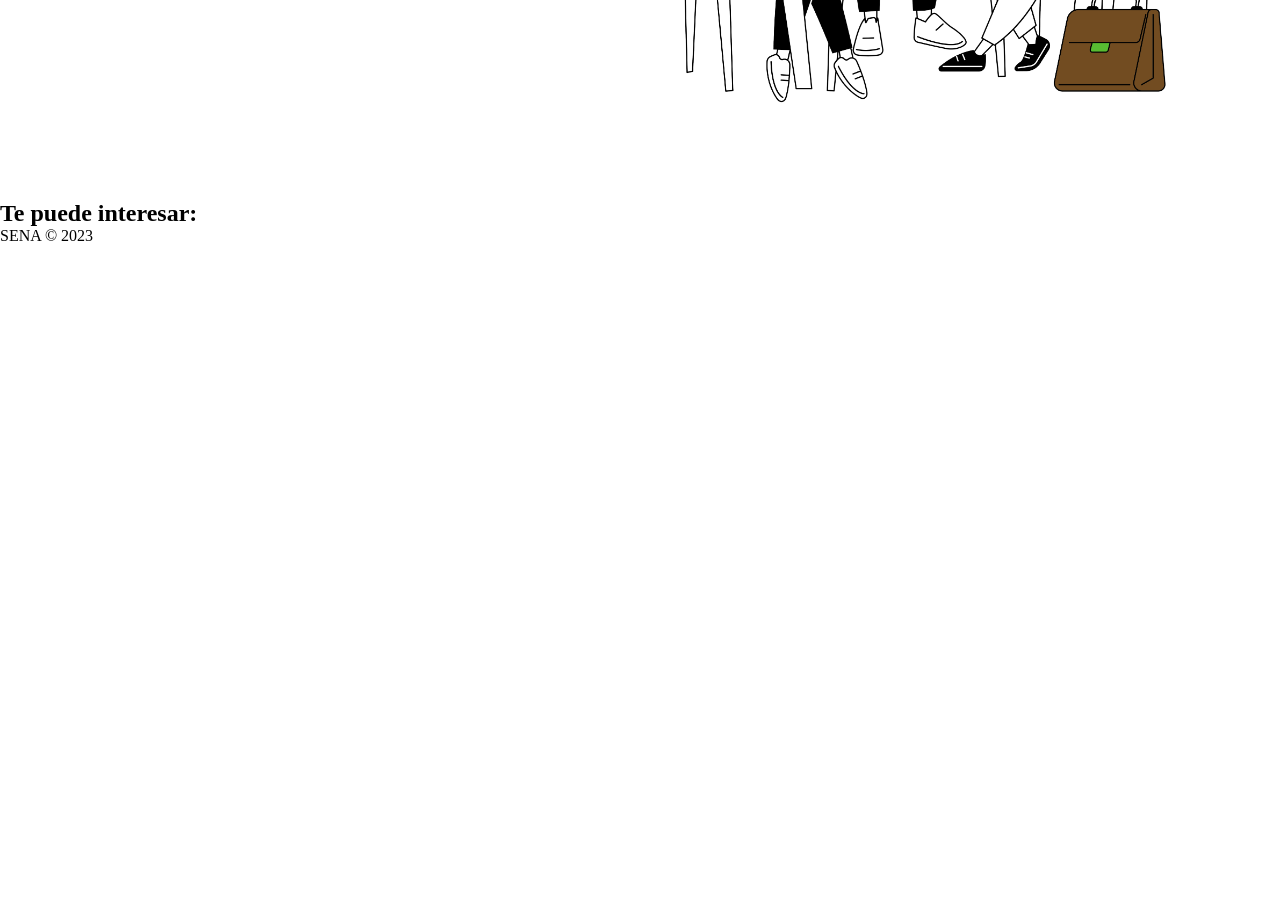
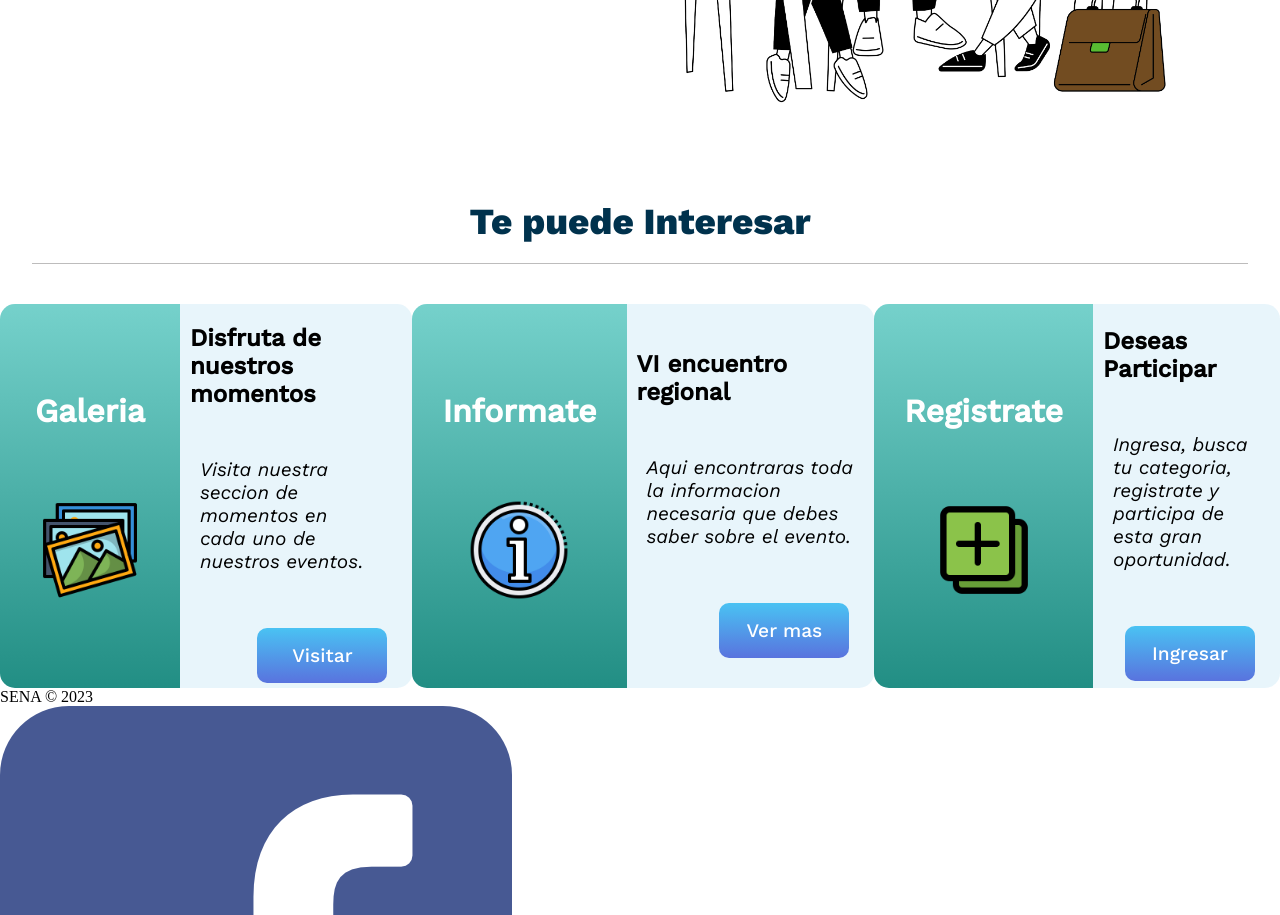
Before and after one commit to Cardenas2915/MussaCafec, a PHP site: page /MussaCafec/ in a window 1280 px wide. Shown: the part 639-1554 px from the top of the page. Before the commit the page ends 880 px from the top, so only its background shows below. Run offline with PHP 8.4, Linux system fonts and the light colour scheme.

Commit message:
Se añadieron cosas a la vista home

```diff
--- a/css/header.css
+++ b/css/header.css
@@ -127,3 +127,6 @@ nav ul li a {
 #dropdown-trigger:hover #icon-dropdown{
     filter: invert(100%);
 }
+
+
+/*FOOTER*/
--- a/css/home.css
+++ b/css/home.css
@@ -4,6 +4,7 @@ main{
     justify-content:space-evenly;
     align-items: center;
     width: 90%;
+    height: 100%;
     margin: 0 auto;
     border-radius: 10px;
 }
@@ -23,23 +24,109 @@ main{
     font-family:"WorkSans-Italic";
     font-size: 1.2rem;
 }
+.titulo-interes{
+    font-family:"WorkSans-ExtraBold";
+    font-size: 2.3rem;
+    color: var(--azulSena);
+    border-bottom: 1px solid rgba(161, 160, 160, 0.699);
+    text-align: center;
+    padding-bottom: 20px;
+    width: 95%;
+    margin: 0 auto;
+}
+/* CARDS DE ATAJOS RAPIDOS */
+.atajos-rapidos{
+    display: flex;
+    justify-content: space-evenly;
+    margin: 0 auto;
+    margin-top: 40px;
+}
+.icon{
+    width: 20px;
+    filter: invert(100%);
+}
+.icon_atajos{
+    width: 100px;
+}
+.cards{
+    background: #c5e5f465;
+    display: inline-flex;
+    border-radius: 15px;
+}
+.card_title{
+    padding: 20px;
+    display: flex;
+    flex-direction: column;
+    justify-content: center;
+    align-items: center;
+    background: rgb(24,137,126);
+    background: linear-gradient(0deg, rgba(24,137,126,0.9542191876750701) 0%, rgba(107,206,199,0.9178046218487395) 100%);
+    border-radius: 15px 0 0 15px;
+}
+.card_title h1{
+    font-family:"WorkSans-Medium";
+    font-size: 2rem;
+    color:var(--colorwhite);
+    margin:20px 10px 50px 10px;
+}
+.card_title img{
+    margin:20px;
+}
+.card_text{
+    display: flex;
+    flex-direction: column;
+    justify-content: center;
+}
+.card_text h1{
+    font-family:"WorkSans-Medium";
+    font-size: 1.5rem;
+    margin:20px 10px 50px 10px;
+}
+.card_text p{
+    font-family:"WorkSans-Italic";
+    font-size: 1.2rem;
+    margin:20px 20px 50px 20px;
+}
+.link-card{
+    margin-left:auto;
+    margin-right: 20px;
+}
+button {
+    display: inline-block;
+    border-radius: 10px;
+    background: rgb(89,115,222);
+    background: linear-gradient(0deg, rgba(89,115,222,1) 0%, rgba(35,182,241,0.8029586834733894) 100%);
+    border: none;
+    color: #FFFFFF;
+    font-family:"WorkSans-Medium";
+    text-align: center;
+    font-size: 1.2rem;
+    padding: 16px;
+    width: 130px;
+    transition: all 0.5s;
+    cursor: pointer;
+    margin: 5px;
+}
 
+button span {
+    cursor: pointer;
+    display: inline-block;
+    position: relative;
+    transition: 0.5s;
+}
 
-
-
-
-
-/*
-.flotantes span img {
-    width: 100px;
-    animation: glowing_401 4s linear infinite;
-} */
-
-/* @keyframes glowing_401 {
-    0% {
-        transform: rotate(0);
-    }
-    100% {
-        transform: rotate(360deg);
-    }
-} */
+button span:after {
+    content: '»';
+    position: absolute;
+    opacity: 0;
+    top: 0;
+    right: -15px;
+    transition: 0.5s;
+}
+button:hover span {
+    padding-right: 15px;
+}
+button:hover span:after {
+    opacity: 1;
+    right: 0;
+}
--- a/views/contenido/home.php
+++ b/views/contenido/home.php
@@ -8,9 +8,61 @@
         <img class="img-home" src="./img/home-img.png" alt="">
     </article>
 </main>
-<section>
-    <div class="contenido-atajos">
-        <h1>Te puede interesar:</h1>
+<article>
+    <h1 class="titulo-interes">Te puede Interesar</h1>
+</article>
+<section class="atajos-rapidos">
+    <div class="cards">
+        <div class="card_title">
+            <h1>Galeria</h1>
+            <img class="icon_atajos" src="./img/galeria.png" alt="Galeria-imagen" >
+        </div>
+        <div class="card_text">
+            <div>
+                <h1>Disfruta de nuestros momentos</h1>
+                <p>Visita nuestra seccion de momentos en <br> cada uno de nuestros eventos.</p>
+            </div>
+            <div class="link-card">
+                <button><span>Visitar</span></button>
+            </div>
 
+
+        </div>
+    </div>
+    <div class="cards">
+        <div class="card_title">
+            <h1>Informate</h1>
+            <img class="icon_atajos" src="./img/informacion.png" alt="info-imagen" >
+        </div>
+        <div class="card_text">
+            <div>
+                <h1>VI encuentro regional</h1>
+                <p>Aqui encontraras toda la informacion <br> necesaria que debes saber sobre el evento.
+            </p>
+            </div>
+            <div class="link-card">
+                <button><span>Ver mas</span></button>
+            </div>
+
+
+        </div>
+    </div>
+    <div class="cards">
+        <div class="card_title">
+            <h1>Registrate</h1>
+            <img class="icon_atajos" src="./img/agregar.png" alt="info-imagen" >
+        </div>
+        <div class="card_text">
+            <div>
+                <h1>Deseas Participar</h1>
+                <p>Ingresa, busca tu categoria, <br> registrate y participa de esta gran <br> oportunidad.
+            </p>
+            </div>
+            <div class="link-card">
+                <button><span>Ingresar</span></button>
+            </div>
+
+
+        </div>
     </div>
 </section>
--- a/views/layaout/footer.php
+++ b/views/layaout/footer.php
@@ -1,6 +1,13 @@
 <!-- FOOTER -->
 <footer id="footer">
-    <p>SENA &copy; <?= date('Y') ?></p>
+    <div class="">
+        <p>SENA &copy; <?= date('Y') ?></p>
+    </div>
+    <div class="iconos-footer">
+        <img src="./img/facebook.png" alt="">
+        <img src="./img/logoSena.svg" alt="">
+    </div>
+
 </footer>
 
 </body>
```
Also changed, not shown: img/agregar.png (added), img/anadir.png (added), img/facebook.png (added), img/galeria.png (added), img/informacion-personal.png (added), img/informacion.png (added).
